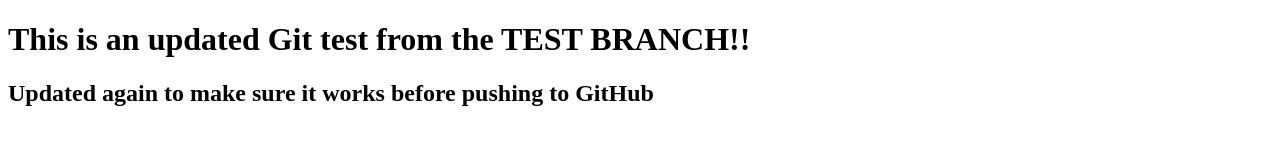
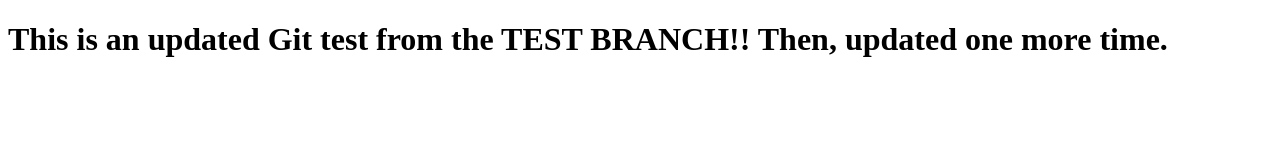
Before and after one commit to dxsubomni/Hello-World, a plain HTML site: page index.html in a window 1280 px wide. Drawn offline with Linux system fonts and the light colour scheme.

Commit message:
Updated final time

```diff
--- a/index.html
+++ b/index.html
@@ -7,7 +7,6 @@
     <title>Git Test</title>
 </head>
 <body>
-    <h1>This is an updated Git test from the TEST BRANCH!!</h1>
-    <h2>Updated again to make sure it works before pushing to GitHub</h2>
+    <h1>This is an updated Git test from the TEST BRANCH!! Then, updated one more time.</h1>
 </body>
 </html>
```
